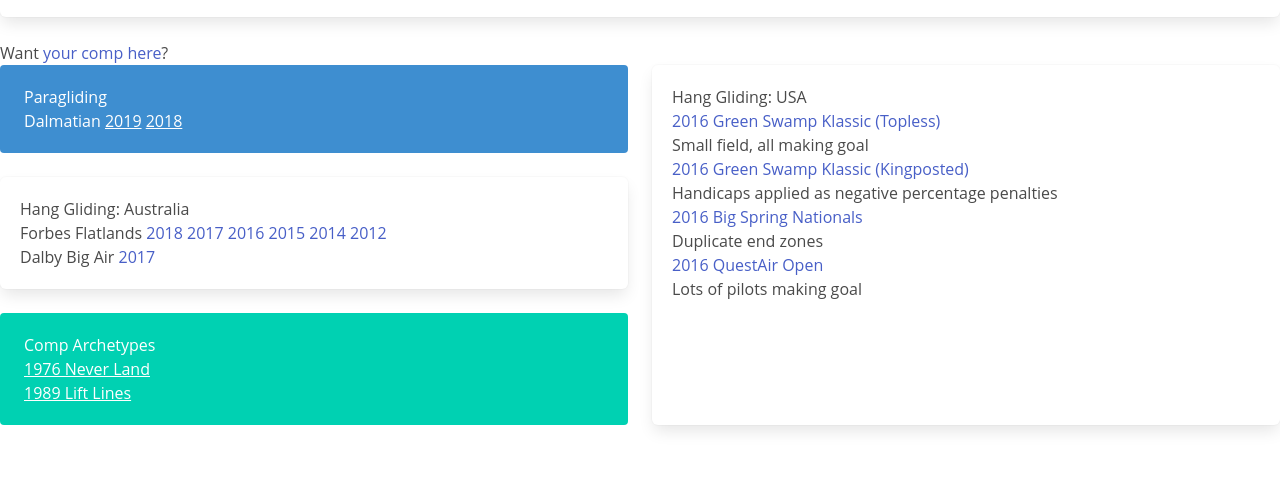
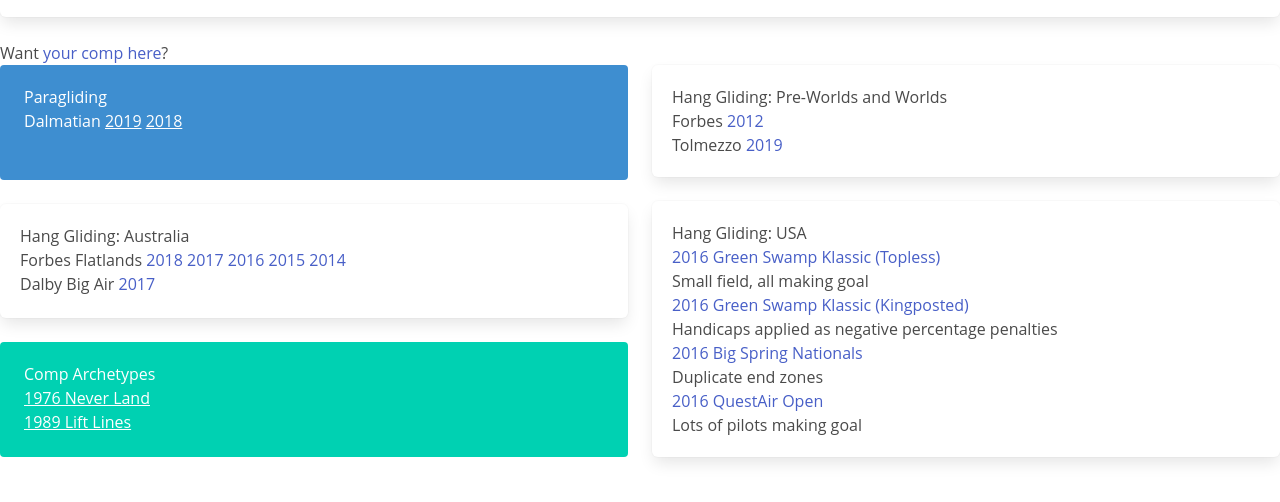
Before and after one commit to FlareTiming/flaretiming, a website built with webpack: page www-hakyll/index.html in a window 1280 px wide. Shown: the part 112-614 px from the top of the page. Built offline with nearby package versions, Linux system fonts and the light colour scheme.

Commit message:
Add worlds and pre-worlds panel.

```diff
--- a/www-hakyll/index.html
+++ b/www-hakyll/index.html
@@ -39,7 +39,6 @@
                 <a href="http://2016-forbes.flaretiming.com">2016</a>
                 <a href="http://2015-forbes.flaretiming.com">2015</a>
                 <a href="http://2014-forbes.flaretiming.com">2014</a>
-                <a href="http://2012-forbes.flaretiming.com">2012</a>
               </li>
               <li>
                 Dalby Big Air <a href="http://2017-dalby.flaretiming.com">2017</a>
@@ -66,6 +65,21 @@
   <div class="tile is-vertical is-6">
     <div class="tile">
       <div class="tile is-parent is-vertical">
+        <div class="tile is-child box">
+          <h3>Hang Gliding: Pre-Worlds and Worlds</h3>
+          <p>
+            <ul>
+              <li>
+                Forbes
+                <a href="http://2012-forbes.flaretiming.com">2012</a>
+              </li>
+              <li>
+                Tolmezzo
+                <a href="http://2019-italy.flaretiming.com">2019</a>
+              </li>
+              <ul>
+          </p>
+        </div>
         <div class="tile is-child box">
           <h3>Hang Gliding: USA</h3>
           <p>
```
